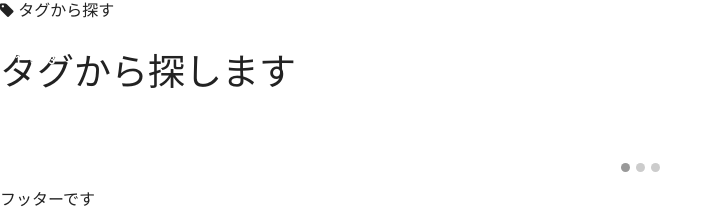
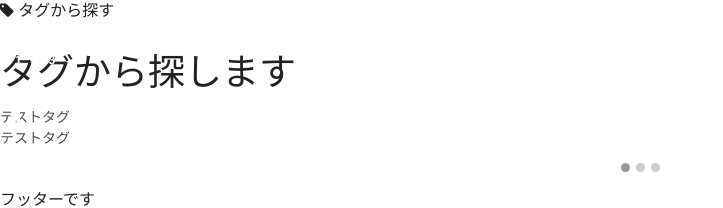
Before and after one commit to richmedia-jp/k-furusawa, a PHP site: page /logic/salon.php in a window 1280 px wide. Shown: the part 1011-1219 px from the top of the page, without its empty margins (0-723 px from the left). Run offline with PHP 8.4, Linux system fonts and the light colour scheme.

Commit message:
タグ部分を入れました

```diff
--- a/views/salon_view.php
+++ b/views/salon_view.php
@@ -42,12 +42,12 @@
         <li data-orbit-slide="headline-1">
           <div>
             <h2>タグから探します</h2>
+            <label>テストタグ</label>
+            <label>テストタグ</label>
           </div>
         </li>
         <li data-orbit-slide="headline-2">
           <div>
-        <h2>Headline 2</h2>
-        <h3>Subheadline</h3>
           </div>
         </li>
         <li data-orbit-slide="headline-3">
@@ -57,7 +57,6 @@
           </div>
         </li>
     </ul>
-
     <footer>フッターです</footer>
     <?php include "../settings/common_js.php" ?>
 </body>
```
Lines whose indentation alone changed are shown as unchanged.
